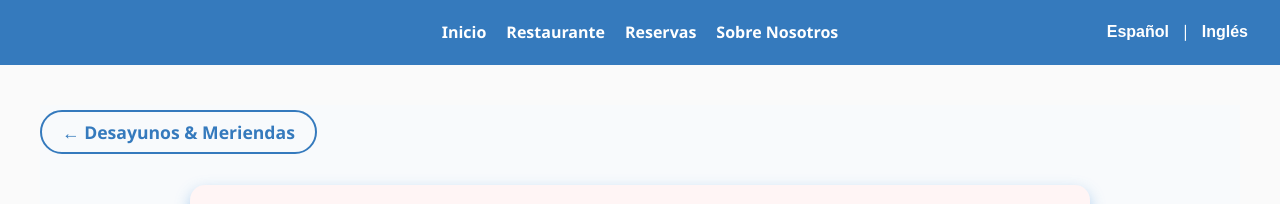
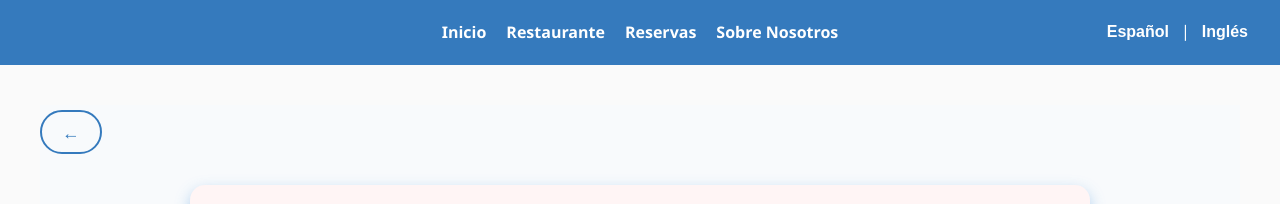
Before and after one commit to alexrotar908/antidoto_web, a React (Create React App) app: page /cafe in a window 1280 px wide. Shown: the top 204 px of the page. Built offline with nearby package versions, Linux system fonts and the light colour scheme; no server answers; the database is empty.

Commit message:
Actualizo proyecto web

```diff
--- a/src/pages/desayunos/cafe/cafe.js
+++ b/src/pages/desayunos/cafe/cafe.js
@@ -29,7 +29,7 @@ function Cafe() {
       {/* ✅ Botón de volver fuera de la tarjeta, alineado con la parte superior */}
       <div className="back-button-fixed">
         <Link to="/desayunos-meriendas" className="back-button">
-          ← {t('desayunos.volver', 'Desayunos & Meriendas')}
+          ←
         </Link>
       </div>
 
```
